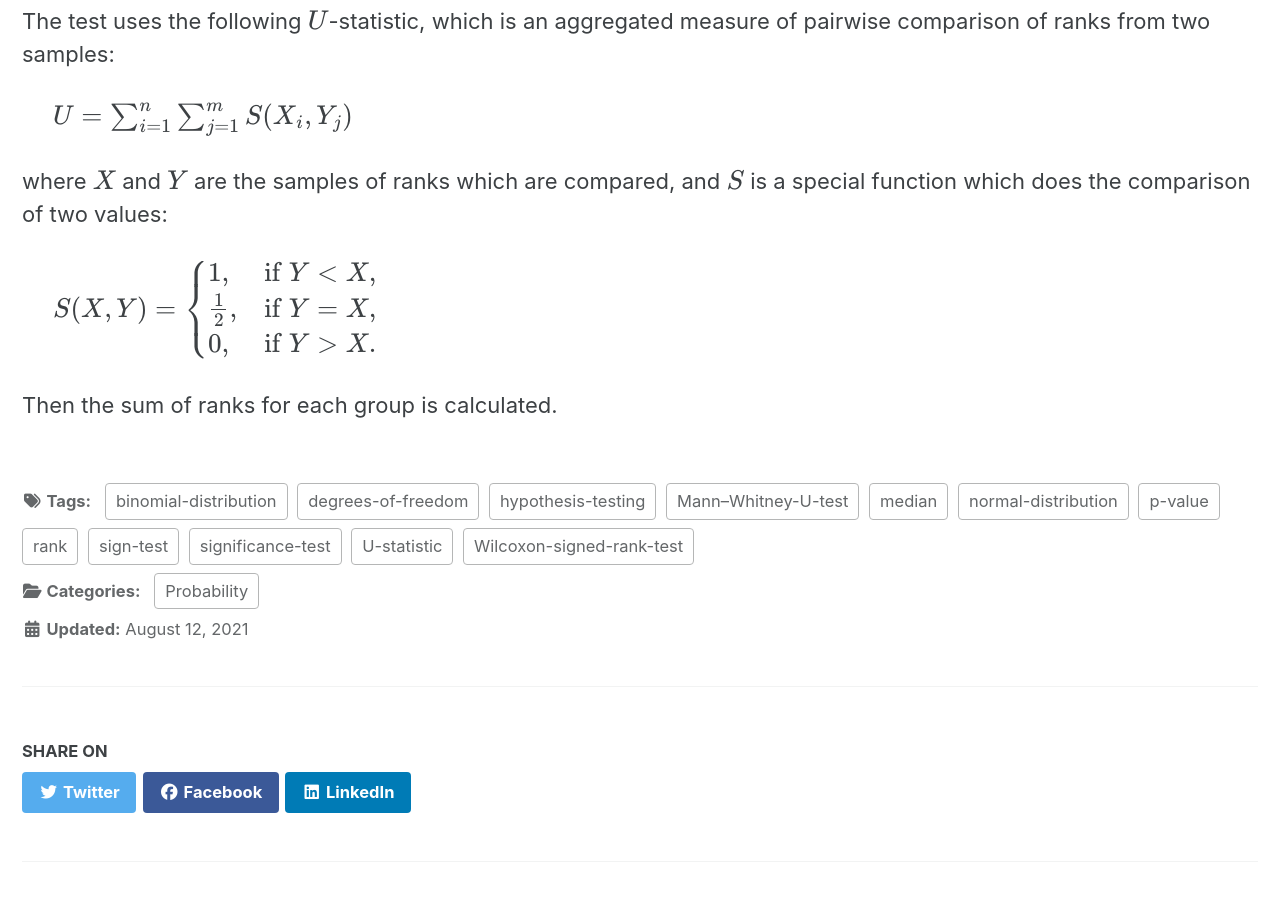
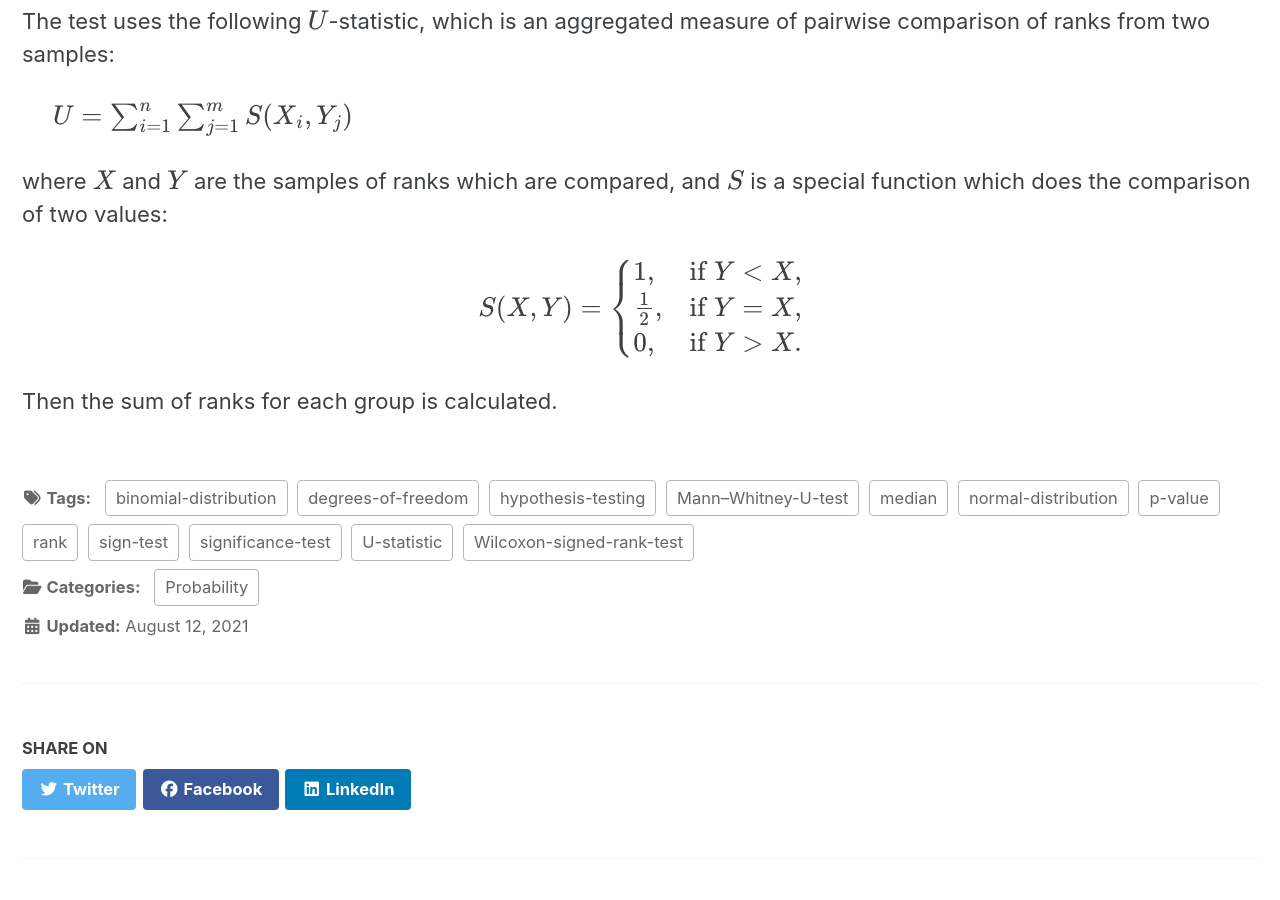
Before and after one commit to vzahorui/vzahorui.github.io, a Jekyll site: the page built from _posts/2021-06-06-hypothesis-test-non-parametric-statistics.md, in a window 1280 px wide and 900 px high, scrolled down 2944 px. Built offline with Jekyll 4.4.1, drawn with Linux system fonts in a browser that asks for light colours; cached includes are drawn as plain includes; nearby versions of some CDN libraries; formulas are drawn with MathJax 3.

```diff
--- a/_posts/2021-06-06-hypothesis-test-non-parametric-statistics.md
+++ b/_posts/2021-06-06-hypothesis-test-non-parametric-statistics.md
@@ -68,7 +68,10 @@
 
 where $X$ and $Y$ are the samples of ranks which are compared, and $S$ is a special function which does the comparison of two values:
 
-&nbsp;&nbsp;&nbsp;&nbsp;
-$$S(X,Y)={\begin{cases}1,&{\text{if }}Y<X,\\{\tfrac {1}{2}},&{\text{if }}Y=X,\\0,&{\text{if }}Y>X.\end{cases}}$$
+$$
+S(X,Y)={\begin{cases}
+1,&{\text{if }}Y<X,\\{\tfrac {1}{2}},&{\text{if }}Y=X,\\0,&{\text{if }}Y>X.
+\end{cases}}
+$$
 
 Then the sum of ranks for each group is calculated.
```
